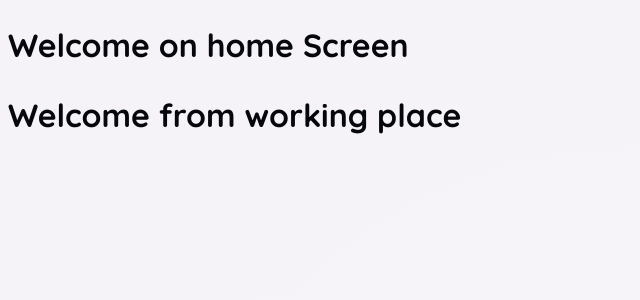
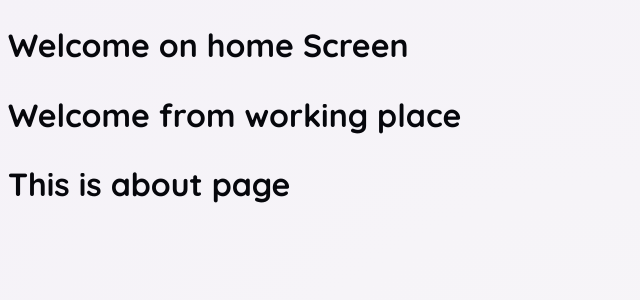
Before and after one commit to maarjojo99-maker/task, a React (Vite) app: page / in a window 1280 px wide. Shown: the top 300 px of the page, without its empty margins (0-640 px from the left). Built offline with nearby package versions, Linux system fonts and the light colour scheme.

Commit message:
add about page

```diff
--- a/src/App.jsx
+++ b/src/App.jsx
@@ -1,3 +1,4 @@
+import About from "./components/About";
 import HomePage from "./components/WelcomeScreen";
 import WorkScreen from "./components/workScreen";
 
@@ -7,6 +8,7 @@
     <>
     <HomePage/>
     <WorkScreen/>
+    <About/>
     </>
 
   );
--- /dev/null
+++ b/src/components/About.jsx
@@ -0,0 +1,3 @@
+export default function About() {
+  return <h1>This is about page</h1>;
+}
```
